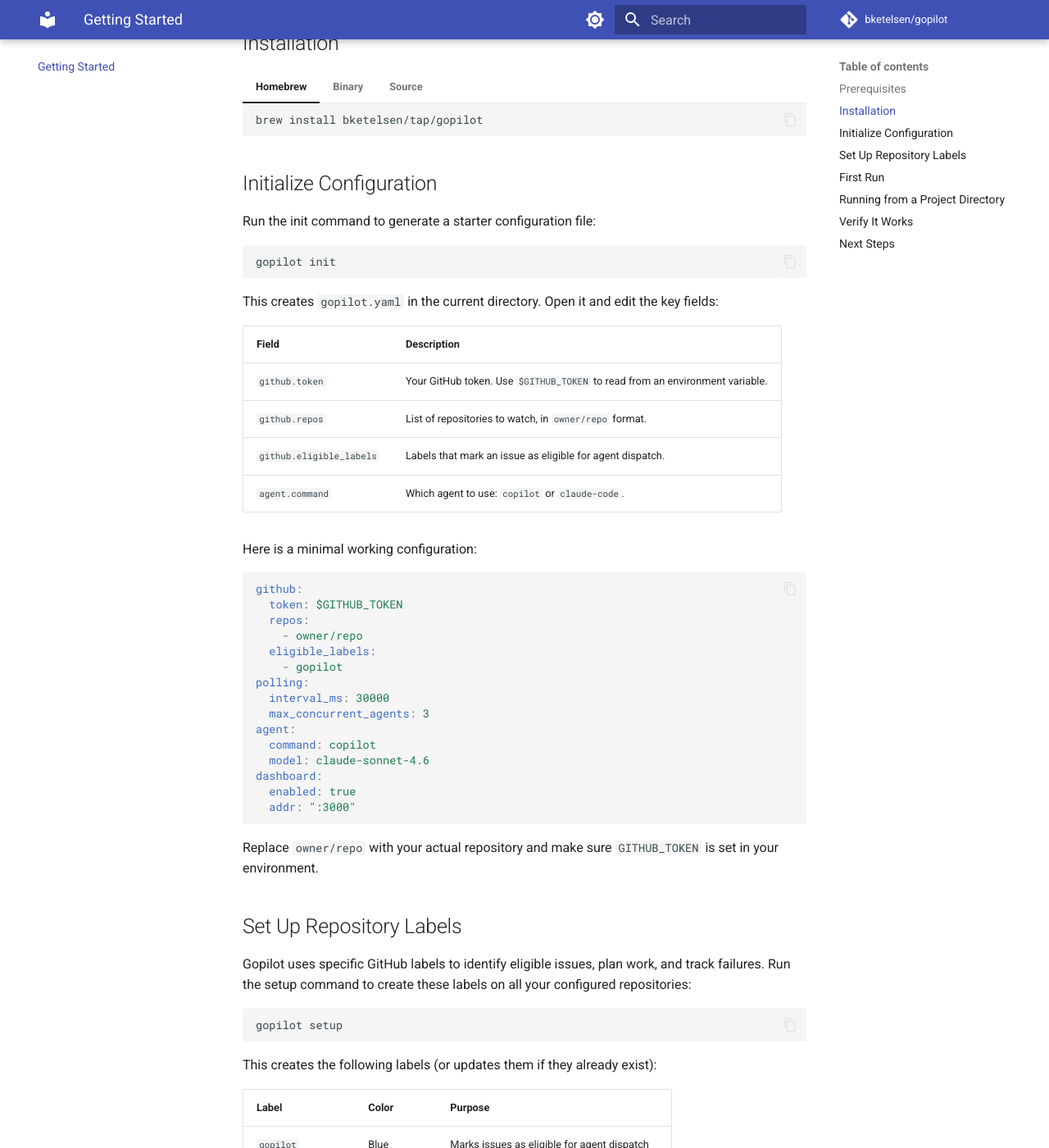
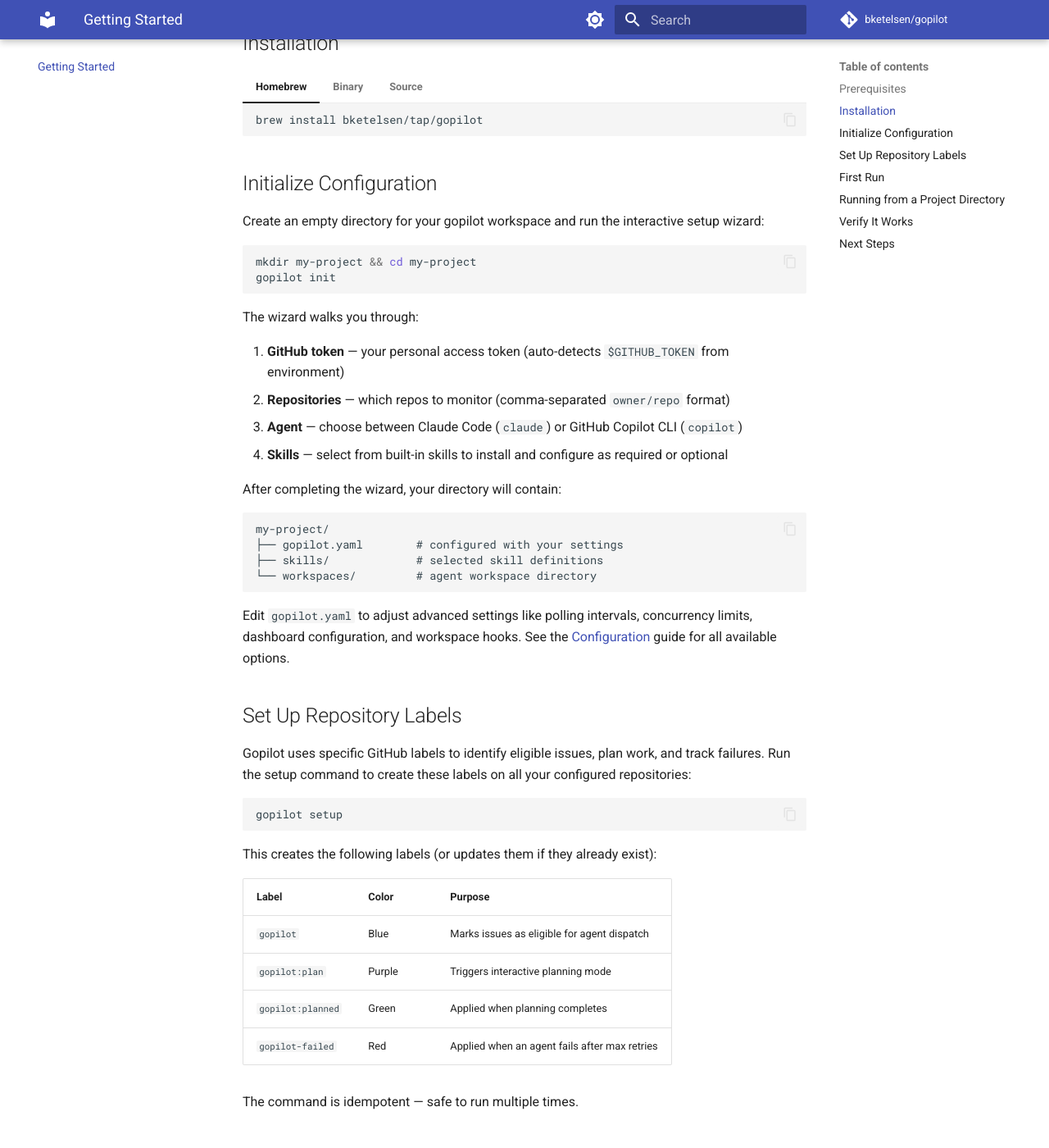
Before and after one commit to bketelsen/gopilot, an MkDocs documentation site: the page built from docs/getting-started.md, in a window 1280 px wide and 1400 px high, scrolled down 594 px. Shown: the whole window at 82% size. Built offline with MkDocs 1.6.1 and Material for MkDocs 9.7.7, drawn with Linux system fonts in a browser that asks for light colours; comment, search, counter and statistics services are not loaded.

Commit message:
docs: update CLI reference and getting started for cobra migration
- Document interactive init wizard flow and built-in skills
- Update flag format (-- prefix) and add global/orchestrator sections
- Add completion and version commands
- Update getting started with wizard-based setup flow

Co-Authored-By: Claude Opus 4.6 <noreply@anthropic.com>

````diff
--- a/docs/getting-started.md
+++ b/docs/getting-started.md
@@ -40,42 +40,30 @@ Before you begin, make sure you have:
 
 ## Initialize Configuration
 
-Run the init command to generate a starter configuration file:
+Create an empty directory for your gopilot workspace and run the interactive setup wizard:
 
 ```bash
+mkdir my-project && cd my-project
 gopilot init
 ```
 
-This creates `gopilot.yaml` in the current directory. Open it and edit the key fields:
+The wizard walks you through:
 
-| Field | Description |
-|-------|-------------|
-| `github.token` | Your GitHub token. Use `$GITHUB_TOKEN` to read from an environment variable. |
-| `github.repos` | List of repositories to watch, in `owner/repo` format. |
-| `github.eligible_labels` | Labels that mark an issue as eligible for agent dispatch. |
-| `agent.command` | Which agent to use: `copilot` or `claude-code`. |
+1. **GitHub token** — your personal access token (auto-detects `$GITHUB_TOKEN` from environment)
+2. **Repositories** — which repos to monitor (comma-separated `owner/repo` format)
+3. **Agent** — choose between Claude Code (`claude`) or GitHub Copilot CLI (`copilot`)
+4. **Skills** — select from built-in skills to install and configure as required or optional
 
-Here is a minimal working configuration:
+After completing the wizard, your directory will contain:
 
-```yaml
-github:
-  token: $GITHUB_TOKEN
-  repos:
-    - owner/repo
-  eligible_labels:
-    - gopilot
-polling:
-  interval_ms: 30000
-  max_concurrent_agents: 3
-agent:
-  command: copilot
-  model: claude-sonnet-4.6
-dashboard:
-  enabled: true
-  addr: ":3000"
+```
+my-project/
+├── gopilot.yaml        # configured with your settings
+├── skills/             # selected skill definitions
+└── workspaces/         # agent workspace directory
 ```
 
-Replace `owner/repo` with your actual repository and make sure `GITHUB_TOKEN` is set in your environment.
+Edit `gopilot.yaml` to adjust advanced settings like polling intervals, concurrency limits, dashboard configuration, and workspace hooks. See the [Configuration](configuration.md) guide for all available options.
 
 ## Set Up Repository Labels
 
````
Also changed, not shown: README.md (+6 -6 lines), docs/cli.md (+36 -4 lines).
